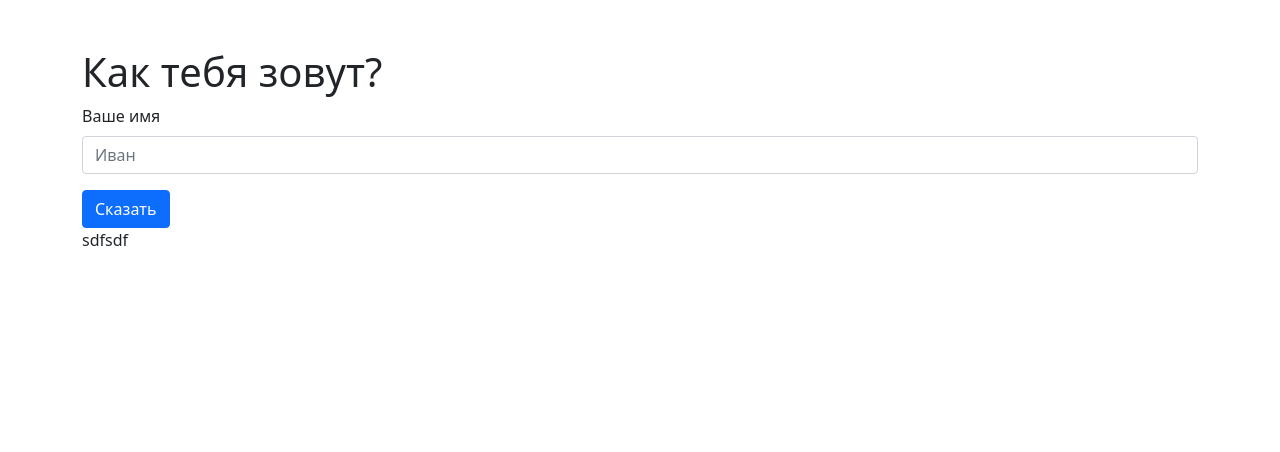
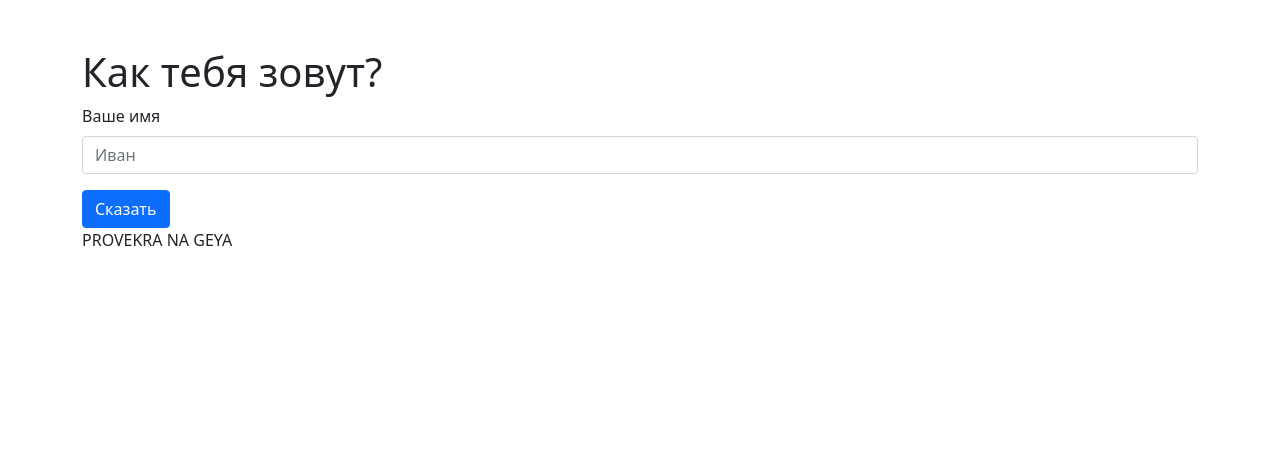
Before and after one commit to reomashka/testion_git, a PHP site: page / in a window 1280 px wide. Shown: the top 452 px of the page. Run offline with PHP 8.4, Linux system fonts and the light colour scheme.

Commit message:
proverka

```diff
--- a/index.php
+++ b/index.php
@@ -18,7 +18,7 @@
             }
             ?>
 
-			sdfsdf
+			PROVEKRA NA GEYA
 		</div>
 	</main>
 </body>
```
